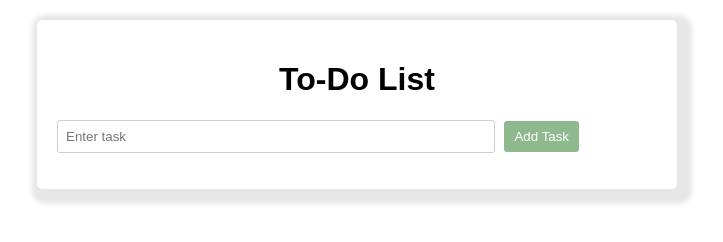
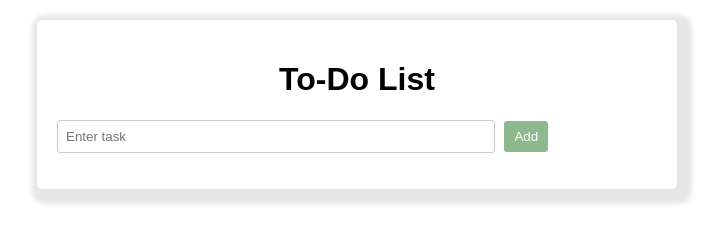
Before and after one commit to chiedozieezenwa/myToDoApp, a plain HTML site: page index.html in a window 1280 px wide. Shown: the whole page, without its empty margins (283-1006 px from the left). Drawn offline with Linux system fonts and the light colour scheme.

Commit message:
button text

```diff
--- a/index.html
+++ b/index.html
@@ -11,7 +11,7 @@
       <h1>To-Do List</h1>
       <div>
         <input type="text" id="taskInput" placeholder="Enter task" />
-        <button onclick="addTask()">Add Task</button>
+        <button onclick="addTask()">Add</button>
       </div>
       <ul id="taskList"></ul>
     </div>
```
